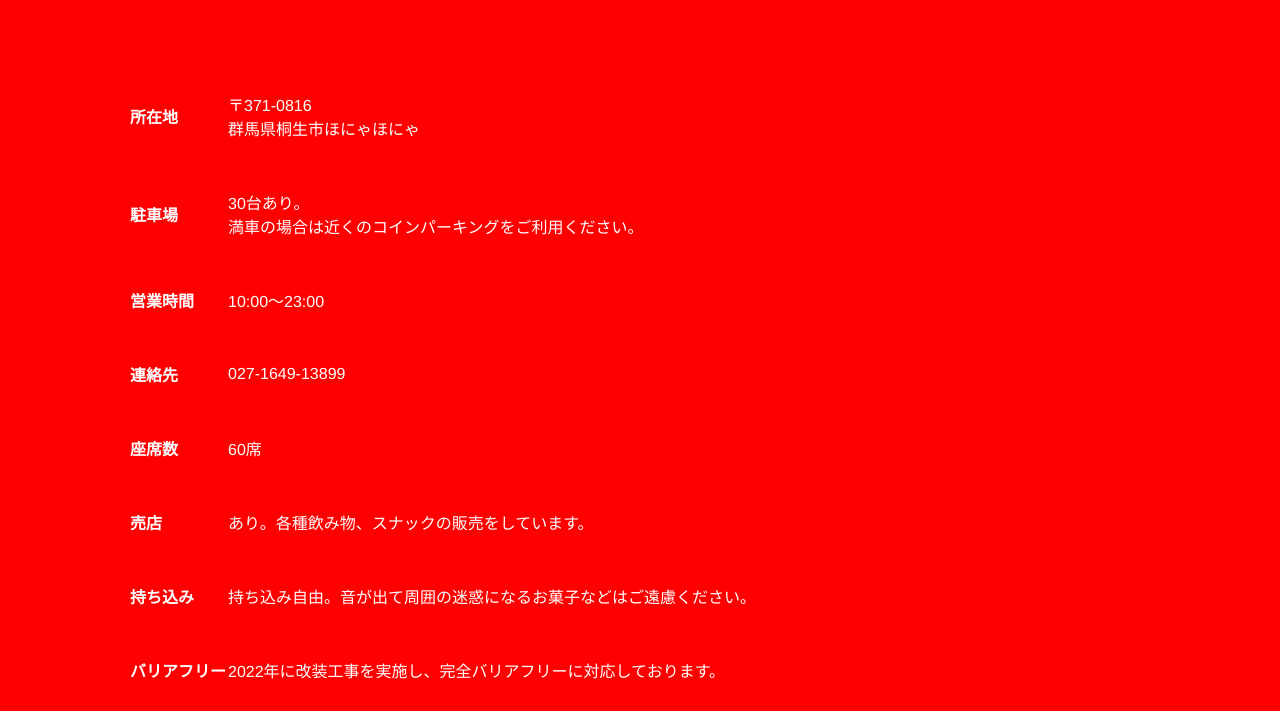
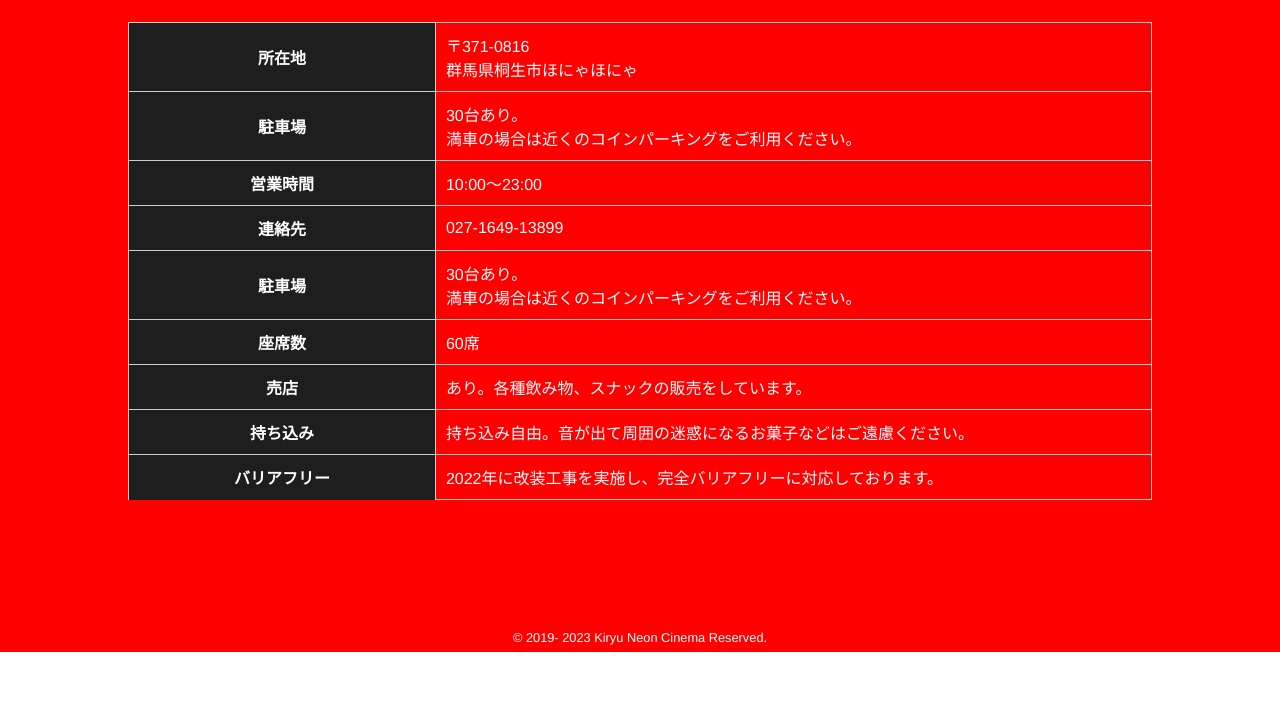
Before and after one commit to kokoaola/MovieWebsite_WebDesign, a plain HTML site: page index.html in a window 1280 px wide. Shown: the part 3438-4149 px from the top of the page. After the commit the page ends 4090 px from the top, so only its background shows below. Drawn offline with nearby package versions, Linux system fonts and the light colour scheme.

Commit message:
アクセステーブルを作りなおしました

```diff
--- a/index.html
+++ b/index.html
@@ -410,12 +410,7 @@
       </div>
 
 
-
-
-      <div class="dlContent blackBackgroundContent">
-
-
-        <table class="accessTable" id="table01">
+      <table class="tbl-r02">
         <tr>
           <th>所在地</th>
           <td>〒371-0816<br>群馬県桐生市ほにゃほにゃ</td>
@@ -424,7 +419,6 @@
           <th>駐車場</th>
           <td>30台あり。<br>満車の場合は近くのコインパーキングをご利用ください。</td>
         </tr>
-
         <tr>
           <th>営業時間</th>
           <td>10:00〜23:00</td>
@@ -432,6 +426,10 @@
         <tr>
           <th>連絡先</th>
           <td> 027-1649-13899 </td>
+        </tr>
+        <tr>
+          <th>駐車場</th>
+          <td>30台あり。<br>満車の場合は近くのコインパーキングをご利用ください。</td>
         </tr>
         <tr>
           <th>座席数</th>
@@ -445,26 +443,12 @@
           <th>持ち込み</th>
           <td>持ち込み自由。音が出て周囲の迷惑になるお菓子などはご遠慮ください。</td>
         </tr>
-          <tr>
+        <tr class="last">
           <th>バリアフリー</th>
           <td>2022年に改装工事を実施し、完全バリアフリーに対応しております。</td>
         </tr>
+      </table>
 
-        </table>
-        <!-- <dl>
-          <dt>住所</dt>
-          <dd>群馬県前橋市荒牧町</dd>
-          <dt>営業時間</dt>
-          <dd>10:00〜23:00</dd>
-          <dt>定休日</dt>
-          <dd>年中無休</dd>
-          <dt>クレジットカード</dt>
-          <dd>可</dd>
-          <dt>駐車場</dt>
-          <dd>30台あり。<br>
-            満車の場合は近くのコインパーキングをご利用ください</dd>
-        </dl> -->
-      </div>
     </section>
 
 
--- a/style.css
+++ b/style.css
@@ -345,10 +345,10 @@ list-style:none;とか
    }
 
    /* タブの下の「○/○のスケジュール」部分 */
-   .scheduleText{
-    margin: 0.5em 0;
-    font-size: medium;
-    font-weight: bold;
+   .scheduleText {
+     margin: 0.5em 0;
+     font-size: medium;
+     font-weight: bold;
    }
 
    /* テーブルのレイアウト */
@@ -411,7 +411,7 @@ list-style:none;とか
 
 
    /*-------------------------------------------
-料金、アクセス共通
+料金
 -------------------------------------------*/
    .dlContent dl {
      display: flex;
@@ -430,10 +430,6 @@ list-style:none;とか
      width: 75%;
    }
 
-
-   /*-------------------------------------------
-料金
--------------------------------------------*/
    #price .dlContent dt {
      width: 70%;
    }
@@ -453,50 +449,68 @@ list-style:none;とか
 アクセス
 -------------------------------------------*/
 
-   /* .accessTable .dlContent dt {
-     width: 35%;
+
+
+   .tbl-r02 {
+     width: 80%;
+     border-collapse: collapse;
    }
 
-   .accessTable .dlContent dd {
-     width: 55%;
-   } */
+   table {
+     width: 100%;
+     margin: 20px auto;
+   }
 
-   .accessTable tr {
-     border-bottom: 1px solid #b5b1b1;
+   .tbl-r02 th {
+     border: 1px solid #ccc;
+     background: rgb(30, 30, 30);
+     /* background: #e9727e; */
+     color: #fff;
+     padding: 10px;
+   }
+
+   .tbl-r02 td {
+     border: 1px solid #ccc;
+     padding: 10px;
+     text-align: left;
+     /* background-color: #032559; */
    }
 
 
-   #table01 tr {
-     border-bottom: 1px solid #b5b1b1;
+
+   /* @media screen and (max-width: 768px) { */
+   .last td:last-child {
+     border-bottom: solid 1px #ccc;
+     width: 100%;
    }
 
-   #table01 th,
-   #table01 td {
-     padding: 24px 0;
-     border: none;
-     text-align: left;
+   .tbl-r02 th,
+   .tbl-r02 td {
+     border-bottom: none;
+     display: block;
+     width: 100%;
    }
 
-   #table01 th {
-     text-align: left;
-     width: 15%;
+   /* } */
+
+   @media screen and (min-width: 768px) {
+
+     .tbl-r02 th,
+     .tbl-r02 td {
+       border-bottom: none;
+       display: table-cell;
+     }
+
+     .tbl-r02 td {
+       width: 70%;
+     }
+
+     .tbl-r02 th {
+       width: 30%;
+     }
+
    }
 
-   /* sp */
-   /* @media only screen and (max-width: 480px) {
-    #table01 th,
-    #table01 td {
-      width: 100%;
-      display: block;
-    }
-
-    #table01 th {
-      width: 100%;
-    }
-
-    #table01 td {
-      padding-top: 0;
-    } */
 
 
    /*-------------------------------------------
```
Lines whose indentation alone changed are shown as unchanged.
